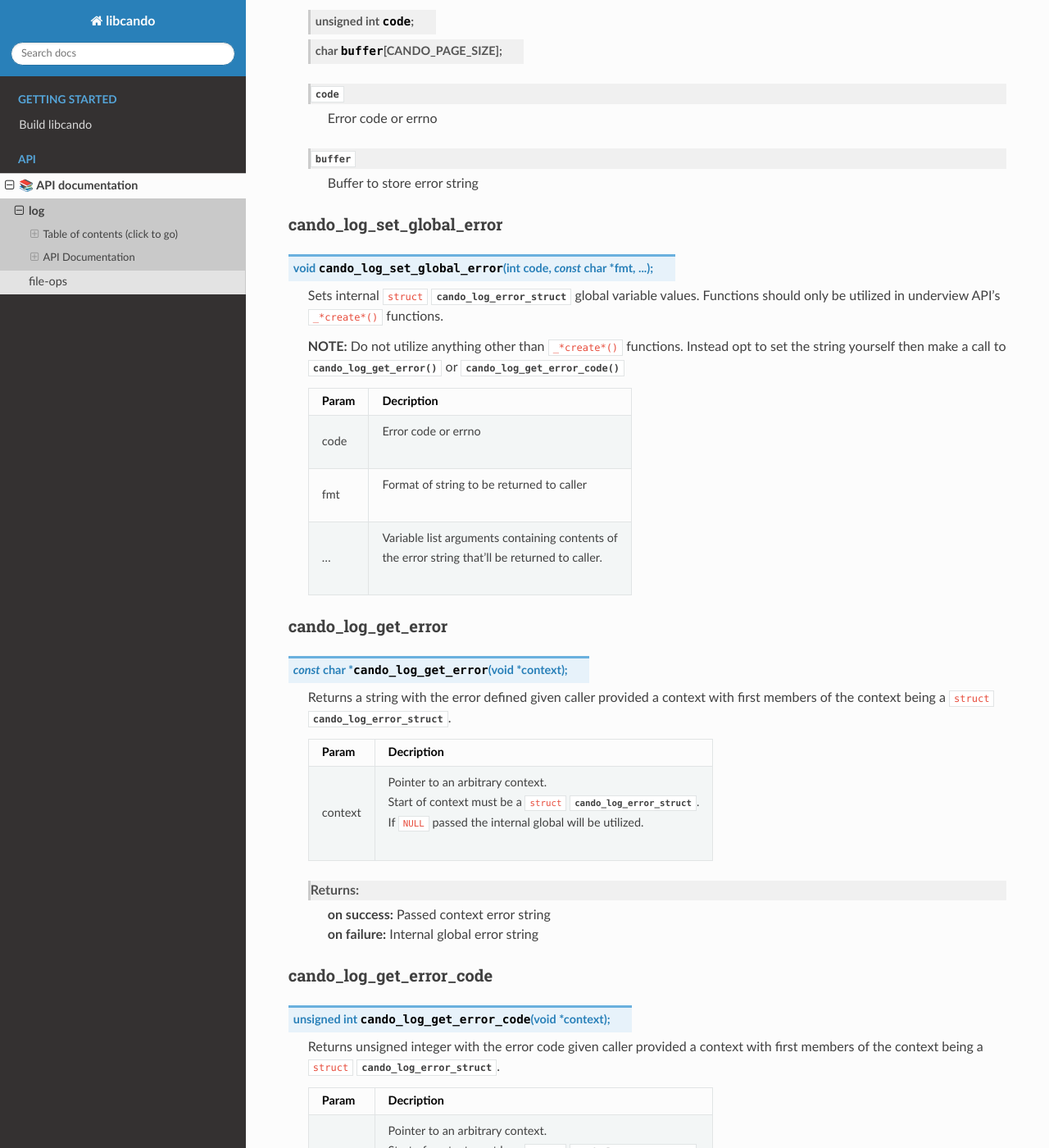
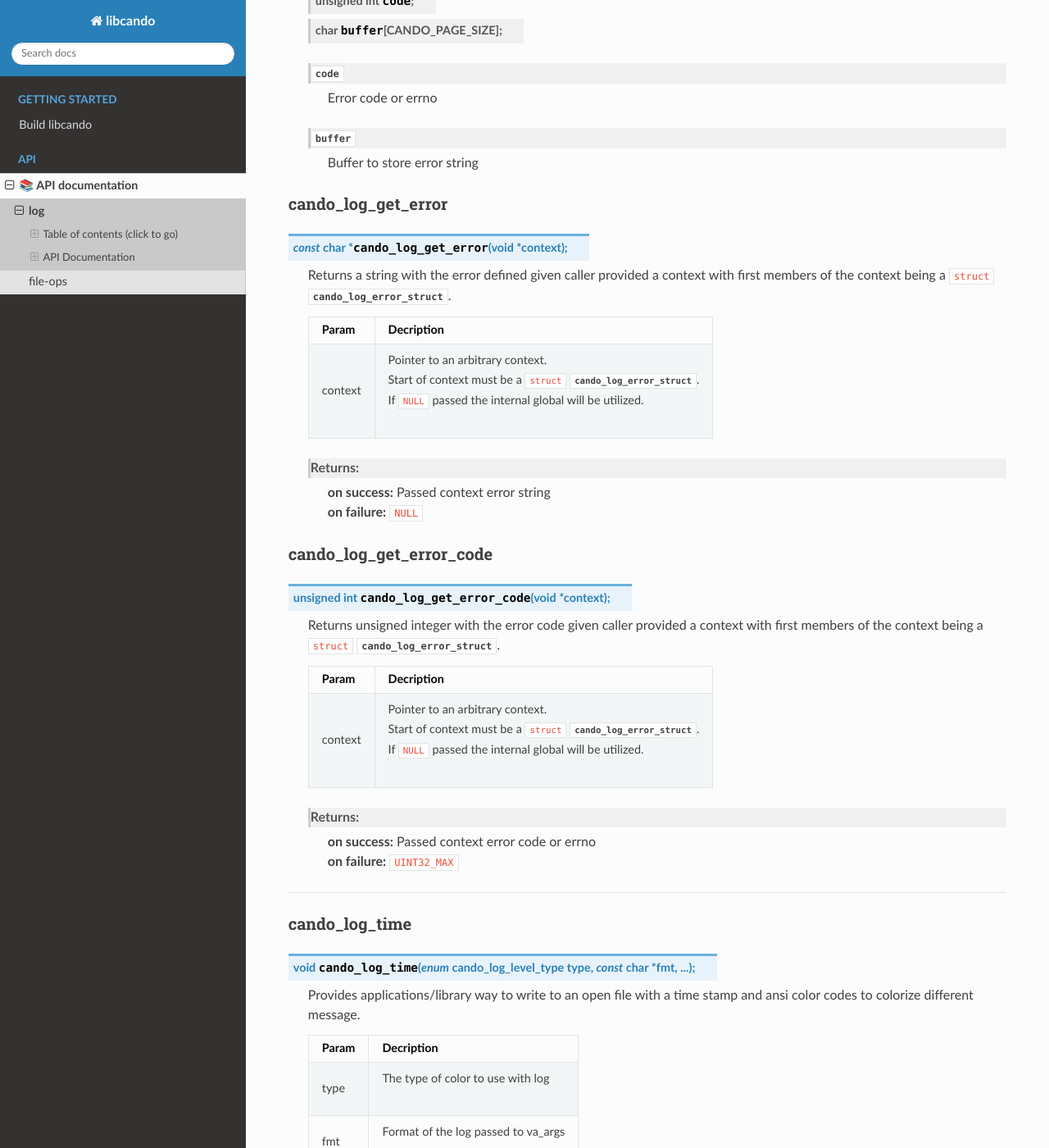
Before and after one commit to under-view/libcando, a Sphinx documentation site: the page built from docs/log.rst, in a window 1280 px wide and 1400 px high, scrolled down 2866 px. Shown: the whole window at 82% size. Built offline with Sphinx 7.4.7 and the Read the Docs theme 3.1.0, drawn with Linux system fonts in a browser that asks for light colours; formulas are drawn with MathJax 3; some of the changed text lies outside the part shown.

Commit message:
log: remove cando_log_set_global_error function
Signed-off-by: Vincent Davis Jr <vince@underview.tech>

```diff
--- a/docs/log.rst
+++ b/docs/log.rst
@@ -38,7 +38,6 @@ Functions
 
 1. :c:func:`cando_log_set_level`
 #. :c:func:`cando_log_set_write_fd`
-#. :c:func:`cando_log_set_global_error`
 #. :c:func:`cando_log_get_error`
 #. :c:func:`cando_log_get_error_code`
 #. :c:func:`cando_log_time`
@@ -158,33 +157,6 @@ cando_log_error_struct
 	:c:member:`buffer`
 		| Buffer to store error string
 
-==========================
-cando_log_set_global_error
-==========================
-
-.. c:function:: void cando_log_set_global_error(int code, const char *fmt, ...);
-
-	Sets internal ``struct`` :c:struct:`cando_log_error_struct` global
-	variable values. Functions should only be utilized
-	in underview API's ``_*create*()`` functions.
-
-	**NOTE:** Do not utilize anything other than ``_*create*()`` functions.
-	Instead opt to set the string yourself then make a call to
-	:c:func:`cando_log_get_error` or :c:func:`cando_log_get_error_code`
-
-	.. list-table::
-		:header-rows: 1
-
-		* - Param
-	          - Decription
-		* - code
-		  - | Error code or errno
-		* - fmt
-		  - | Format of string to be returned to caller
-		* - ...
-		  - | Variable list arguments containing contents of
-		    | the error string that'll be returned to caller.
-
 ===================
 cando_log_get_error
 ===================
@@ -207,7 +179,7 @@ cando_log_get_error
 
 	Returns:
 		| **on success:** Passed context error string
-		| **on failure:** Internal global error string
+		| **on failure:** ``NULL``
 
 ========================
 cando_log_get_error_code
@@ -231,7 +203,7 @@ cando_log_get_error_code
 
 	Returns:
 		| **on success:** Passed context error code or errno
-		| **on failure:** Internal global error code or errno
+		| **on failure:** ``UINT32_MAX``
 
 =========================================================================================================================================
 
```
Also changed, not shown: 3 other files.
